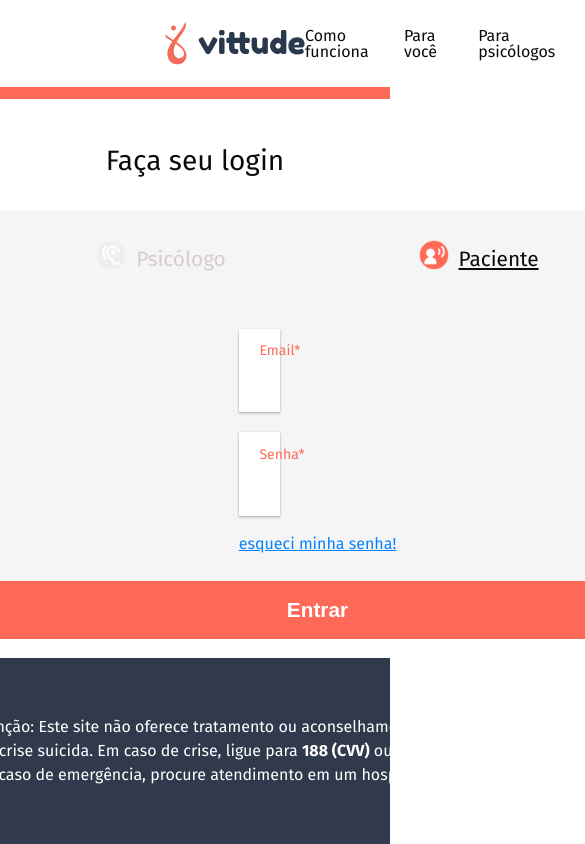
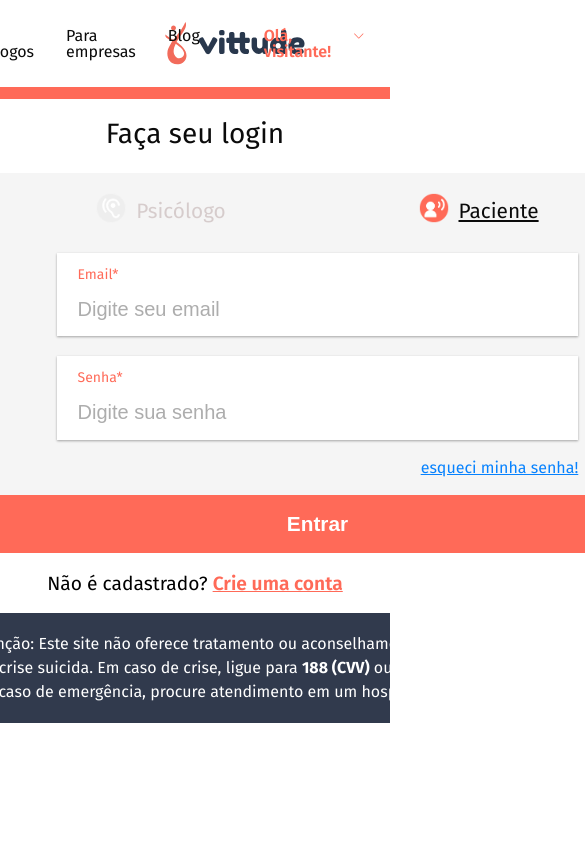
Before and after one commit to samuelfcf/vittude-login, a React (Create React App) app: page / in a window 390 px wide. Shown: the top 844 px of the page, 585 px wide, since content can reach past the window. Built offline with nearby package versions, Linux system fonts and the light colour scheme; no server answers.

Commit message:
refactor layout details for small screens

```diff
--- a/src/components/Footer.tsx
+++ b/src/components/Footer.tsx
@@ -27,44 +27,50 @@
 
 const Container = styled.footer<FooterProps>`
   color: ${props => props.color};
-  position: fixed;
+  position: absolute;
   bottom: 0;
   background-color: ${props => props.backgroundColor};
-  height: 186px;
+  height: 11.625rem;
   width: 100%;
 
   display: flex;
   justify-content: center;
   align-items: center;
-  gap: 50px;
+  gap: 3.125rem;
+
+  @media (max-width: 85.625rem) {
+    max-height: 6.875rem;
+    position: static;
+    margin-top: 1.25rem;
+  }
 `
 
 const ResponsableInfo = styled.div`
   display: flex;
   flex-direction: column;
-  gap: 8px;
+  gap: 0.5rem;
 
   span {
     font-weight: bold;
-    font-size: 12px;
+    font-size: 0.75rem;
   }
 
   p {
-    font-size: 18px;
+    font-size: 1.125rem;
   }
 `
 
 const Alert = styled.div<AlertProps>`
   display: flex;
-  gap: 21px;
+  gap: 1.313rem;
 
   p {
     text-align: left;
-    font-size: 16px;
-    line-height: 24px;
+    font-size: 1rem;
+    line-height: 1.5rem;
     word-break: keep-all;
     display: block;
-    width: 639px;
+    width: 39.938rem;
 
     span {
       font-weight: bold;
--- a/src/components/Header.tsx
+++ b/src/components/Header.tsx
@@ -29,7 +29,7 @@
 
 const Container = styled.div<ContainerProps>`
   height: 5.438rem;
-  background-color:${props => props.backgroundColor};
+  background-color: ${props => props.backgroundColor};
   display: flex;
   justify-content: space-around;
   align-items: center;
@@ -41,6 +41,10 @@
 
   img:hover {
     cursor: pointer;
+  }
+
+  @media (max-width: 85.625rem) {
+    justify-content: space-between;
   }
 `
 
@@ -71,12 +75,19 @@
   div:hover {
     cursor: pointer;
   }
+
+  @media (max-width: 85.625rem) {
+    width: 100%;
+    justify-content: flex-end;
+  }
 `
 
 const Divider = styled.div`
   transform: rotate(-90deg);
   border-bottom: 0.125rem solid #f3f3f3;
   width: 2rem;
+
+
 `
 
 export default Header;
--- a/src/styles/signIn.ts
+++ b/src/styles/signIn.ts
@@ -8,10 +8,15 @@
 export const Title = styled.h1`
   color: ${props => props.color};
   margin-top: 3rem;
-  margin-bottom: 36px;
+  margin-bottom: 2.25rem;
   font-size: 1.75rem;
   font-weight: 400;
   text-align: center;
+
+  @media (max-width: 85.625rem) {
+    margin-top: 1.3rem;
+    margin-bottom: 1.563rem;;
+  }
 `
 
 export const Container = styled.div<ContainerProps>`
@@ -19,6 +24,7 @@
   flex-direction: column;
   margin: 0 auto;
   width: 39.688rem;
+  max-height: 37.5rem;
   background-color: ${props => props.backgroundColor};
 `
 
@@ -33,11 +39,21 @@
   flex-direction: column;
   justify-content: space-around;
   align-items: center;
+
+  @media (max-width: 85.625rem) {
+    justify-content: flex-start;
+    height: 20.125rem;
+  }
 `
 export const SelectLoginTypeContainar = styled.div`
   width: 100%;
   display: flex;
   justify-content: space-around;
+
+  @media (max-width: 85.625rem) {
+    margin-top: 1.25rem;
+    margin-bottom: 1.875rem;
+  }
 `
 
 export const InputsDiv = styled.div`
@@ -47,7 +63,7 @@
 `
 
 export const FormSection = styled.div`
-  width: calc(100vw - 95rem);
+  width: 30rem;
   display: flex;
   flex-direction: column;
   gap: 1rem;
@@ -63,16 +79,14 @@
 `
 
 export const Input = styled.input<InputProps>`
-  border-color: inherit;
   border-style: none;
   font-weight: 100;
-  font-size: 20px;
+  font-size: 1.25rem;
   outline: none;
   padding: 0;
 
   &::placeholder {
     color: ${props => props.placeholderColor}
-
   }
 `
 
```
